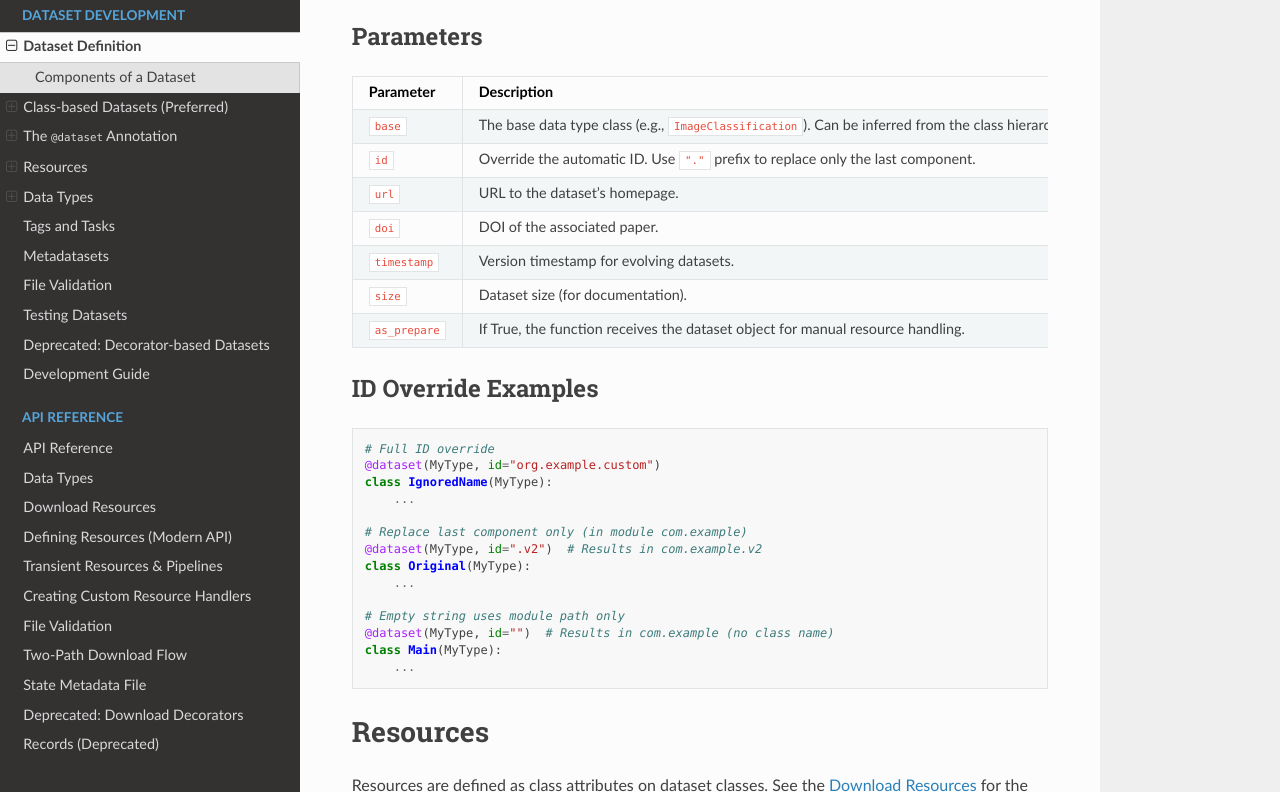
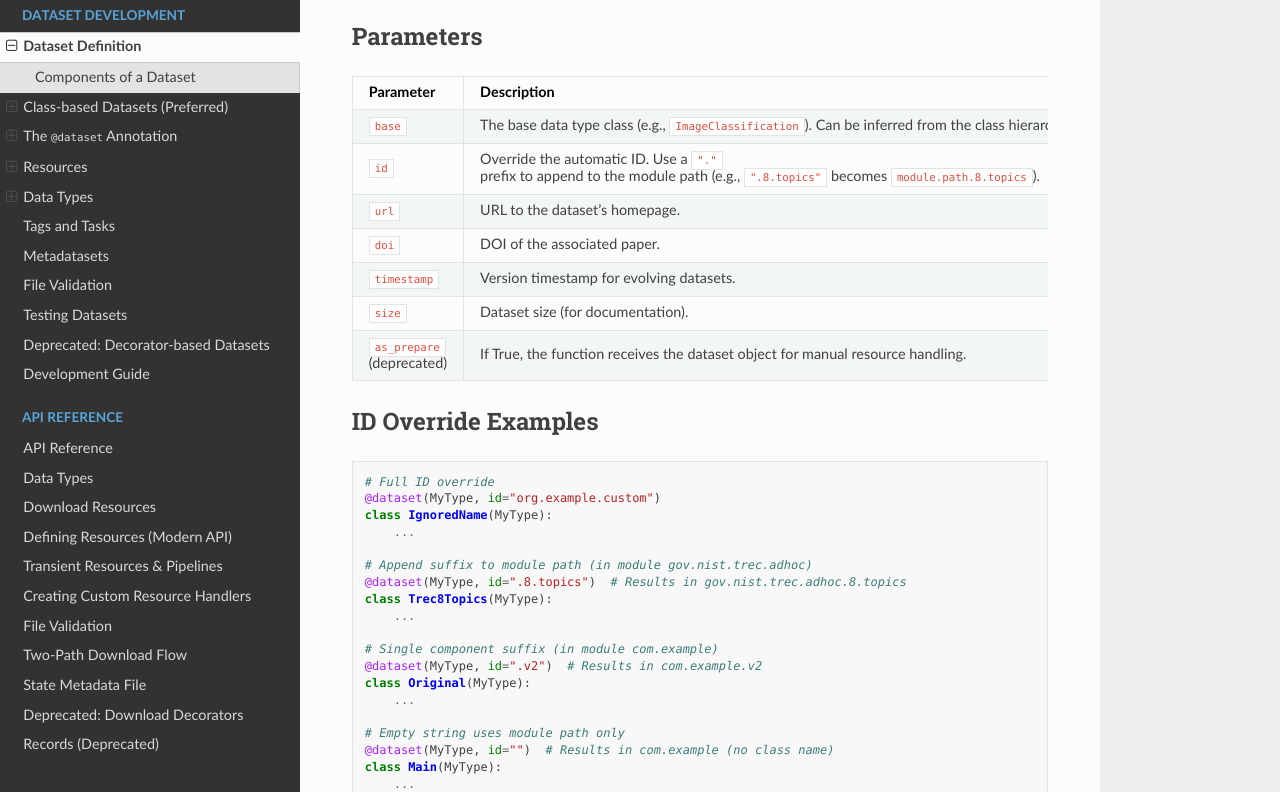
Before and after one commit to experimaestro/datamaestro, a Sphinx documentation site: the page built from docs/source/datasets.rst, in a window 1280 px wide and 900 px high, scrolled down 2430 px, cut to the strip 108-900 px from the top of the window. Built offline with Sphinx 7.4.7 and the Read the Docs theme 3.1.0, drawn with Linux system fonts in a browser that asks for light colours; the version number could not be read and is left out.

Commit message:
fix: handle dot-prefixed dataset IDs correctly and improve docs
Fixed a bug where IDs like ".8.topics" would produce double dots
in the final path (e.g., "path..8.topics"). Now the leading dot
is properly stripped when appending the suffix.

Also improved documentation for the `id` parameter to clarify the
dot-prefix notation for appending suffixes to module paths.

Co-Authored-By: Claude Opus 4.5 <noreply@anthropic.com>

```diff
--- a/docs/source/datasets.rst
+++ b/docs/source/datasets.rst
@@ -130,7 +130,7 @@ Parameters
    * - ``base``
      - The base data type class (e.g., ``ImageClassification``). Can be inferred from the class hierarchy.
    * - ``id``
-     - Override the automatic ID. Use ``"."`` prefix to replace only the last component.
+     - Override the automatic ID. Use a ``"."`` prefix to append to the module path (e.g., ``".8.topics"`` becomes ``module.path.8.topics``).
    * - ``url``
      - URL to the dataset's homepage.
    * - ``doi``
@@ -139,7 +139,7 @@ Parameters
      - Version timestamp for evolving datasets.
    * - ``size``
      - Dataset size (for documentation).
-   * - ``as_prepare``
+   * - ``as_prepare`` (deprecated)
      - If True, the function receives the dataset object for manual resource handling.
 
 ID Override Examples
@@ -152,7 +152,12 @@ ID Override Examples
     class IgnoredName(MyType):
         ...
 
-    # Replace last component only (in module com.example)
+    # Append suffix to module path (in module gov.nist.trec.adhoc)
+    @dataset(MyType, id=".8.topics")  # Results in gov.nist.trec.adhoc.8.topics
+    class Trec8Topics(MyType):
+        ...
+
+    # Single component suffix (in module com.example)
     @dataset(MyType, id=".v2")  # Results in com.example.v2
     class Original(MyType):
         ...
```
Also changed, not shown: 1 other file.
